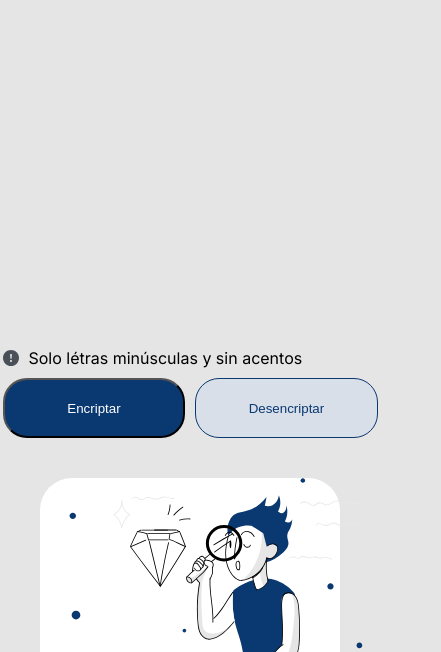
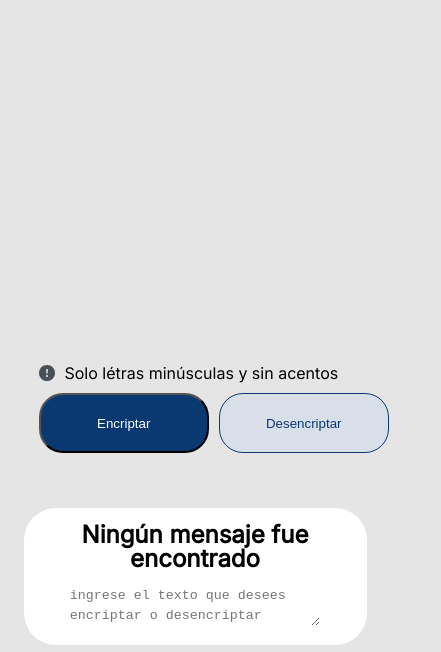
Before and after one commit to JoelItaliano/Encriptado-challengeAlura, a plain HTML site: page index.html in a window 390 px wide. Shown: the part 192-844 px from the top of the page, 441 px wide, since content can reach past the window. Drawn offline with Linux system fonts and the light colour scheme.

Commit message:
agregando responsive

```diff
--- a/index.html
+++ b/index.html
@@ -10,6 +10,7 @@
     <link rel="preconnect" href="https://fonts.gstatic.com" crossorigin>
     <link href="https://fonts.googleapis.com/css2?family=Inter&display=swap" rel="stylesheet">
     <link rel="stylesheet" href="style.css">
+    <link rel="stylesheet" media="(max-width: 768px)" href="media.css">
 </head>
 <body>
     <main>
@@ -41,17 +42,18 @@
                 <img src="img/Muñecomuneco.svg" alt="imagen representativa">
             </section>
 
-            <section class="title_msj">
+            <section class="cont_txt--encriptado--title">
                 <h2>Ningún mensaje fue encontrado</h2>
             </section>
 
-            <section class="textarea_encriptado">
-                <textarea placeholder="ingrese el texto que desees encriptar o desencriptar"></textarea>
+            <section class="textarea_encriptado" >
+                <textarea placeholder="ingrese el texto que desees encriptar o desencriptar" id="txt_encriptado"></textarea>
             </section>
          </section>
     </main>
     <footer>
         <p>Desarrollado por : <a href="https://www.linkedin.com/in/joel-italiano/" target="_blank">Joel Italiano</a></p>
+        <p>Contactame por mail <a href="mailto:joelitaliano93@gmail.com" target="_blank">pinchando aquí</a></p>
     </footer>
 </body>
 </html>
--- /dev/null
+++ b/media.css
@@ -0,0 +1,14 @@
+
+.cont_imgPersonaje{
+    display: none;
+}
+
+.cont__buttons--alert {
+    margin: 0 auto;
+}
+
+.cont_txt--desencriptado ,.cont_txt--encriptado{
+    width: 98%;
+    padding: 15px;
+    margin: 0 auto;
+}
--- a/style.css
+++ b/style.css
@@ -17,11 +17,11 @@ main{
     flex-wrap: wrap;
     justify-content: space-between;
     gap: 20px;
-    padding: 40px;
+    padding: 40px 20px;
 }
 /*seccion del texto desencriptado*/
 .cont_txt--desencriptado {
-    width: clamp(300px,53%,940px);
+    width: clamp(300px,50%,940px);
     position: relative;
 
     display: flex;
@@ -37,9 +37,9 @@ main{
 }
 
 .cont_textarea{
-    width: 100%;
+    width: 95%;
     height: 500px;
-    overflow: hidden;
+
 }
 
 .cont_textarea textarea{
@@ -51,7 +51,9 @@ main{
     background-color: #E5E5E5;
     border-style: none;
 
-    margin: 60px
+    margin: 60px;
+
+    outline: none;
 }
 
 .msj_Alert{
@@ -61,7 +63,7 @@ main{
 
 /*seccion de botones encrip y desencrip*/
 .cont__buttons--alert {
-    width: clamp(375px,100%,940px);
+    width: clamp(350px,95%,940px);
 }
 
 .cont_button{
@@ -92,10 +94,44 @@ main{
 
 /*seccion de texto encripatado*/
 .cont_txt--encriptado{
-    width:  clamp(300px,20%,400px);
-    height: 944px;
+    width:  clamp(320px,45%,400px);
+    padding: 25px;
 
     background-color: #fff;
     border-radius: 32px;
 
+    display: flex;
+    flex-direction: column;
+    justify-content: center;
+    gap: 15px;
+
+    text-align: center;
 }
+
+.cont_imgPersonaje img {
+    width: 100%;
+}
+
+.cont_txt--encriptado--title{
+    font-weight: 400;
+    line-height: 150%;
+}
+
+.textarea_encriptado {
+    width: 100%;
+
+}
+.textarea_encriptado textarea{
+    width: 80%;
+    height: auto;
+    color: #495057;
+    font-weight: 400;
+    line-height: 150%;
+    border-style: none;
+    outline: none;
+
+}
+
+footer{
+    padding: 15px;
+}
```
